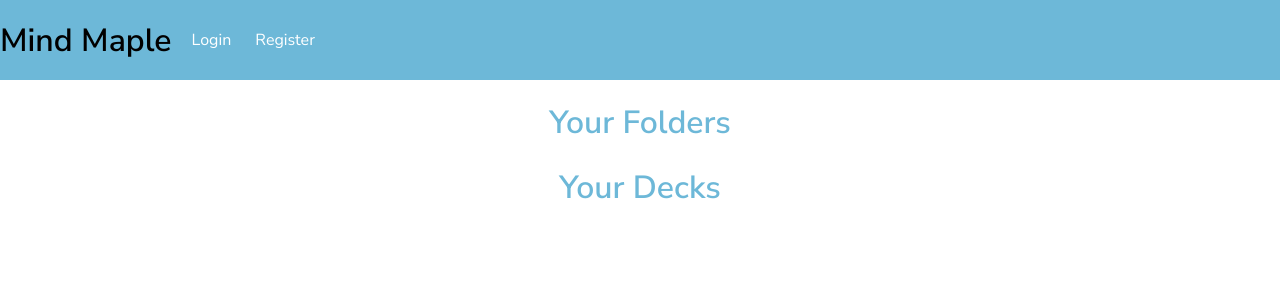
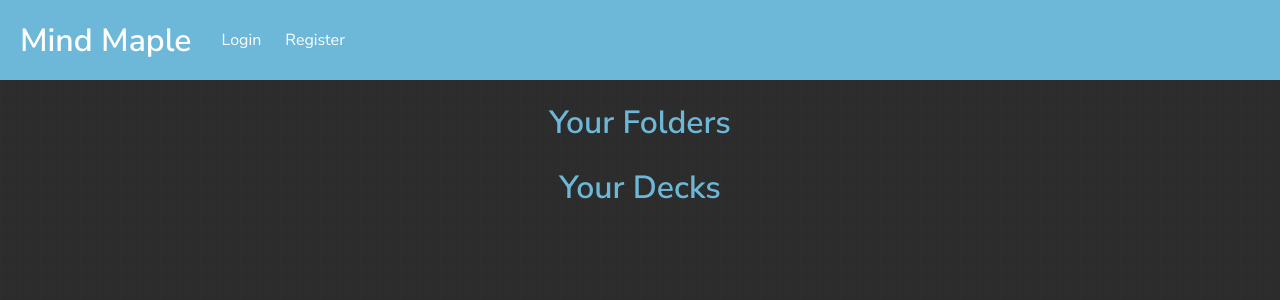
Before and after one commit to Armandohh/mind-maple, a React (Create React App) app in the folder client/: page / in a window 1280 px wide. Shown: the top 300 px of the page. Built offline with nearby package versions, Linux system fonts and the light colour scheme; no server answers.

Commit message:
Added some new stuff appearance wise.

```diff
--- a/client/package.json
+++ b/client/package.json
@@ -12,6 +12,8 @@
     "react-dom": "^18.2.0",
     "react-router-dom": "^6.22.0",
     "react-scripts": "5.0.1",
+    "react-slick": "^0.30.2",
+    "slick-carousel": "^1.8.1",
     "web-vitals": "^2.1.4"
   },
   "scripts": {
--- a/client/src/App.css
+++ b/client/src/App.css
@@ -14,6 +14,13 @@
   margin-left: 20px;
   text-decoration: none;
   color: white;
+}
+
+.mindMaple {
+  margin-left: 20px;
+  margin-right: 10px;
+  color: white;
+  font-weight: bold;
 }
 
 .links {
--- a/client/src/index.css
+++ b/client/src/index.css
@@ -4,6 +4,13 @@ body {
   font-family: "Nunito Sans", sans-serif !important;
   -webkit-font-smoothing: antialiased;
   -moz-osx-font-smoothing: grayscale;
+  background-image:
+    radial-gradient(circle at center, rgba(255, 255, 255, 0.005) 0, rgba(255, 255, 255, 0.005) 1px, transparent 1px),
+    linear-gradient(to right, rgba(255, 255, 255, 0.01) 1px, transparent 1px),
+    linear-gradient(to bottom, rgba(255, 255, 255, 0.01) 1px, transparent 1px);
+  background-size: 10px 10px;
+  background-attachment: fixed;
+  background-color: #2c2c2c;
 }
 
 code {
```
Also changed, not shown: 1 other file (tests, documents, lock files or other folders).
